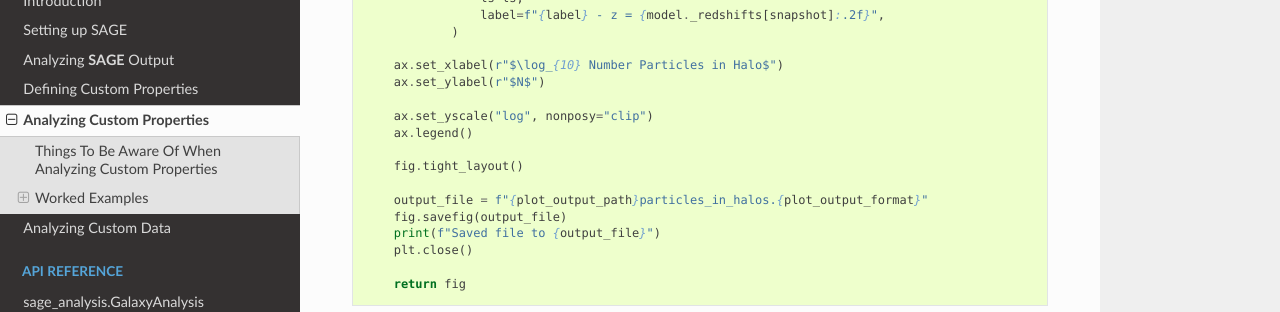
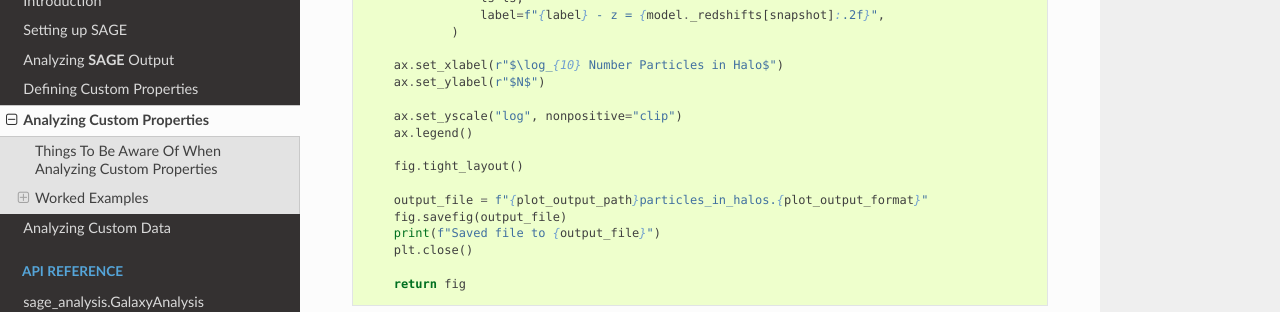
Before and after one commit to sage-home/sage-analysis, a Sphinx documentation site: the page built from docs/source/user/analyzing_custom_properties.rst, in a window 1280 px wide and 900 px high, scrolled down 2382 px. Shown: the part 151-463 px from the top of the window. Built offline with Sphinx 7.4.7 and the Read the Docs theme 2.0.0, drawn with Linux system fonts in a browser that asks for light colours.

Commit message:
Update analyzing_custom_properties.rst (#17)
Remove the nonposy keyword from the docs

```diff
--- a/docs/source/user/analyzing_custom_properties.rst
+++ b/docs/source/user/analyzing_custom_properties.rst
@@ -130,7 +130,7 @@ Then, the function that will plot the results.
         ax.set_xlabel(r"$\log_{10} Number Particles in Halo$")
         ax.set_ylabel(r"$N$")
 
-        ax.set_yscale("log", nonposy="clip")
+        ax.set_yscale("log", nonpositive="clip")
         ax.legend()
 
         fig.tight_layout()
@@ -405,7 +405,7 @@ With our calculation functions defined, we now need to define the plot functions
         ax.set_xlabel(r"$\log_{10} Number Particles in Halo$")
         ax.set_ylabel(r"$N$")
 
-        ax.set_yscale("log", nonposy="clip")
+        ax.set_yscale("log", nonpositive="clip")
         ax.legend()
 
         fig.tight_layout()
```
